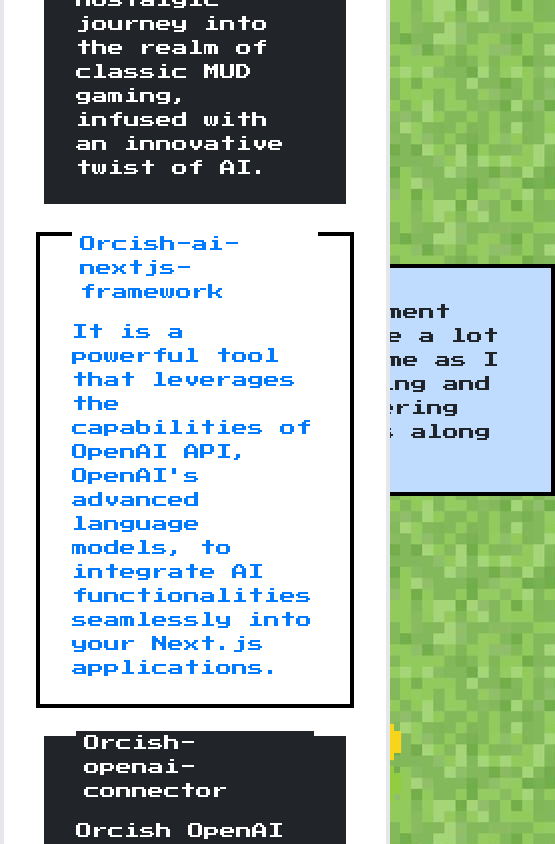
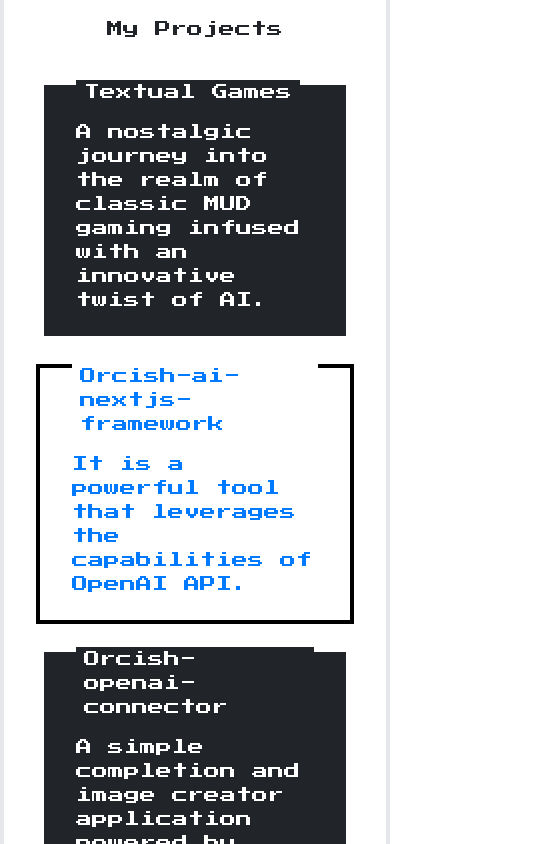
Before and after one commit to Philippe35507/Orc-RetropixelPortfolio, a Next.js app: page / in a window 390 px wide. Both pictures are taken after a click on the button 52 px from the left and 790 px from the top of the page. Shown: the top 844 px of the page, 555 px wide, since content can reach past the window. Built offline with nearby package versions, Linux system fonts and the light colour scheme.

Commit message:
Mobile responsiveness

```diff
--- a/app/components/ui/footer/footer.tsx
+++ b/app/components/ui/footer/footer.tsx
@@ -20,14 +20,14 @@
               </button>
             </div>
             <div className="flex flex-col justify-center items-center gap-5">
-              <i className="nes-jp-logo"></i>
+              <i className="snes-jp-logo"></i>
               <p>My Projects</p>
               <Link href={"#"}>
                 <div className="nes-container with-title is-dark">
                   <p className="title">Textual Games</p>
                   <p>
-                    Textual Games offers a nostalgic journey into the realm of
-                    classic MUD gaming, infused with an innovative twist of AI.
+                    A nostalgic journey into the realm of classic MUD gaming
+                    infused with an innovative twist of AI.
                   </p>
                 </div>
               </Link>
@@ -36,9 +36,7 @@
                   <p className="title">Orcish-ai-nextjs-framework</p>
                   <p>
                     It is a powerful tool that leverages the capabilities of
-                    OpenAI API, OpenAI's advanced language models, to integrate
-                    AI functionalities seamlessly into your Next.js
-                    applications.
+                    OpenAI API.
                   </p>
                 </div>
               </Link>
@@ -46,9 +44,8 @@
                 <div className="nes-container with-title is-dark">
                   <p className="title">Orcish-openai-connector</p>
                   <p>
-                    Orcish OpenAI Connector is a simple completion and image
-                    creator application powered by OpenAI's language and image
-                    models.
+                    A simple completion and image creator application powered by
+                    OpenAI.
                   </p>
                 </div>
               </Link>
--- a/app/components/ui/subscribe-orc/subscribe-orc.tsx
+++ b/app/components/ui/subscribe-orc/subscribe-orc.tsx
@@ -8,7 +8,7 @@
   const [isShowDialog, setIsShowDialog] = useState<boolean>(false);
 
   return (
-    <div className="fixed bottom-0 right-0">
+    <div className="fixed bottom-0 right-0 w-32 md:w-64">
       {isShowDialog && (
         <div className="nes-balloon from-right w-44">
           <p className="text-xs">Subscribe!</p>
--- a/app/page.tsx
+++ b/app/page.tsx
@@ -3,9 +3,11 @@
 
 export default function Home() {
   return (
-    <main className="flex flex-col items-center justify-between p-10 gap-10">
-      <h1>Are you looking to become a true web dev warrior?</h1>
-      <div className="nes-container with-title is-centered bg-blue-200 w-[45rem] ">
+    <main className="flex flex-col items-center justify-center p-10 gap-10">
+      <h1 className="text-center">
+        Are you looking to become a true web dev warrior?
+      </h1>
+      <div className="nes-container with-title is-centered bg-blue-200 md:w-[45rem] ">
         <p className="title">Greetings!</p>
         <p>
           With 15 years of web development experience under my belt, I have a
@@ -15,18 +17,17 @@
         </p>
       </div>
       <div className="nes-container is-rounded bg-white">
-        <div className="flex items-center justify-center">
+        <div className="flex flex-col items-center justify-center">
           <Image
             width={100}
             height={100}
             src={"/axe-and-shield.webp"}
             alt="Axe & Shield"
           />
-        </div>
 
           <p className="text-center">These are my skills</p>
 
-        <div className="grid grid-cols-3">
+          <div className="grid grid-cols-1 sm:grid-cols-2 md:grid-cols-3">
             <Link href="#" className="nes-badge">
               <span className="is-dark">Next.js</span>
             </Link>
@@ -47,6 +48,7 @@
             </Link>
           </div>
         </div>
+      </div>
     </main>
   );
 }
```
Lines whose indentation alone changed are shown as unchanged.
